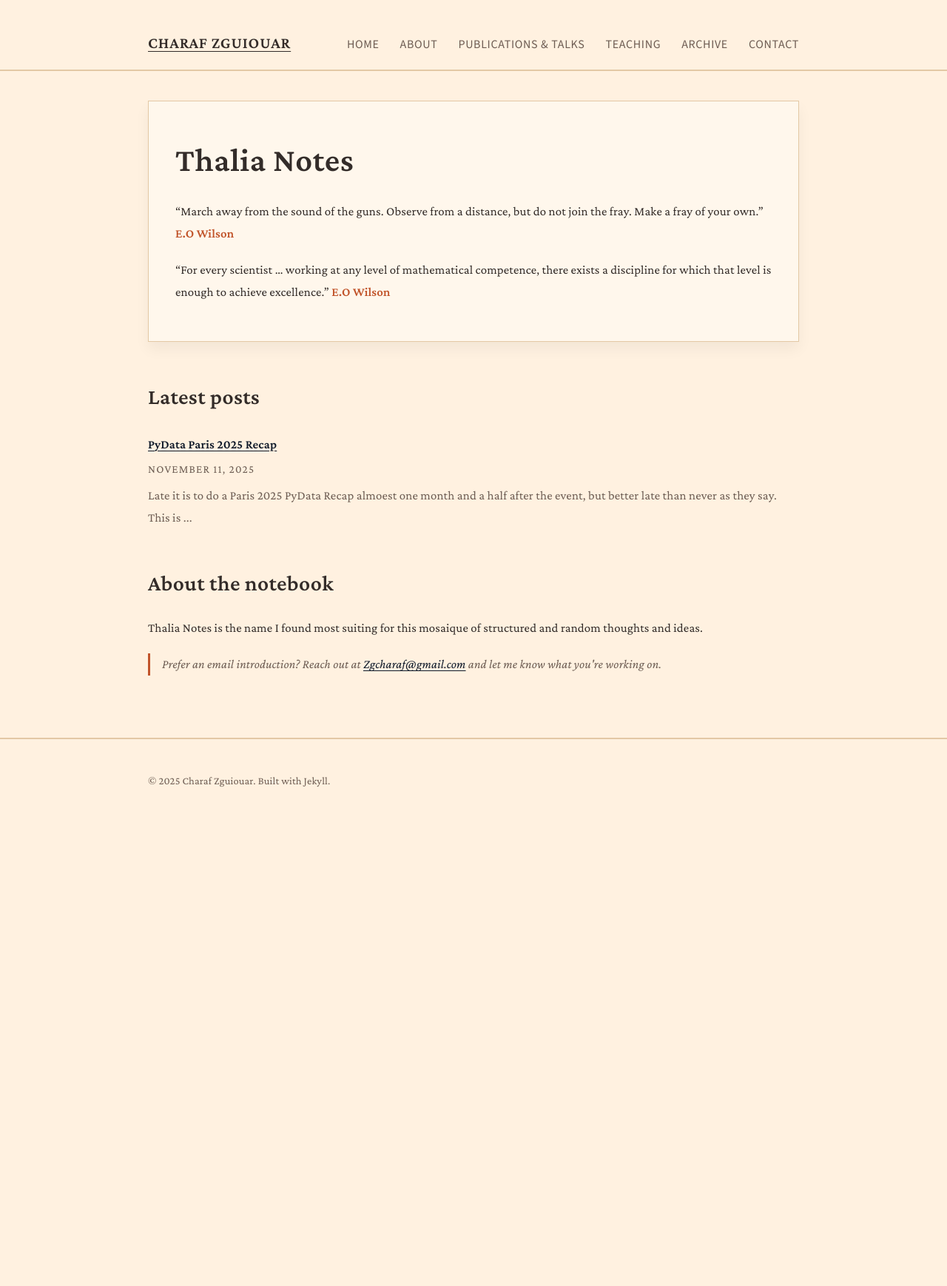
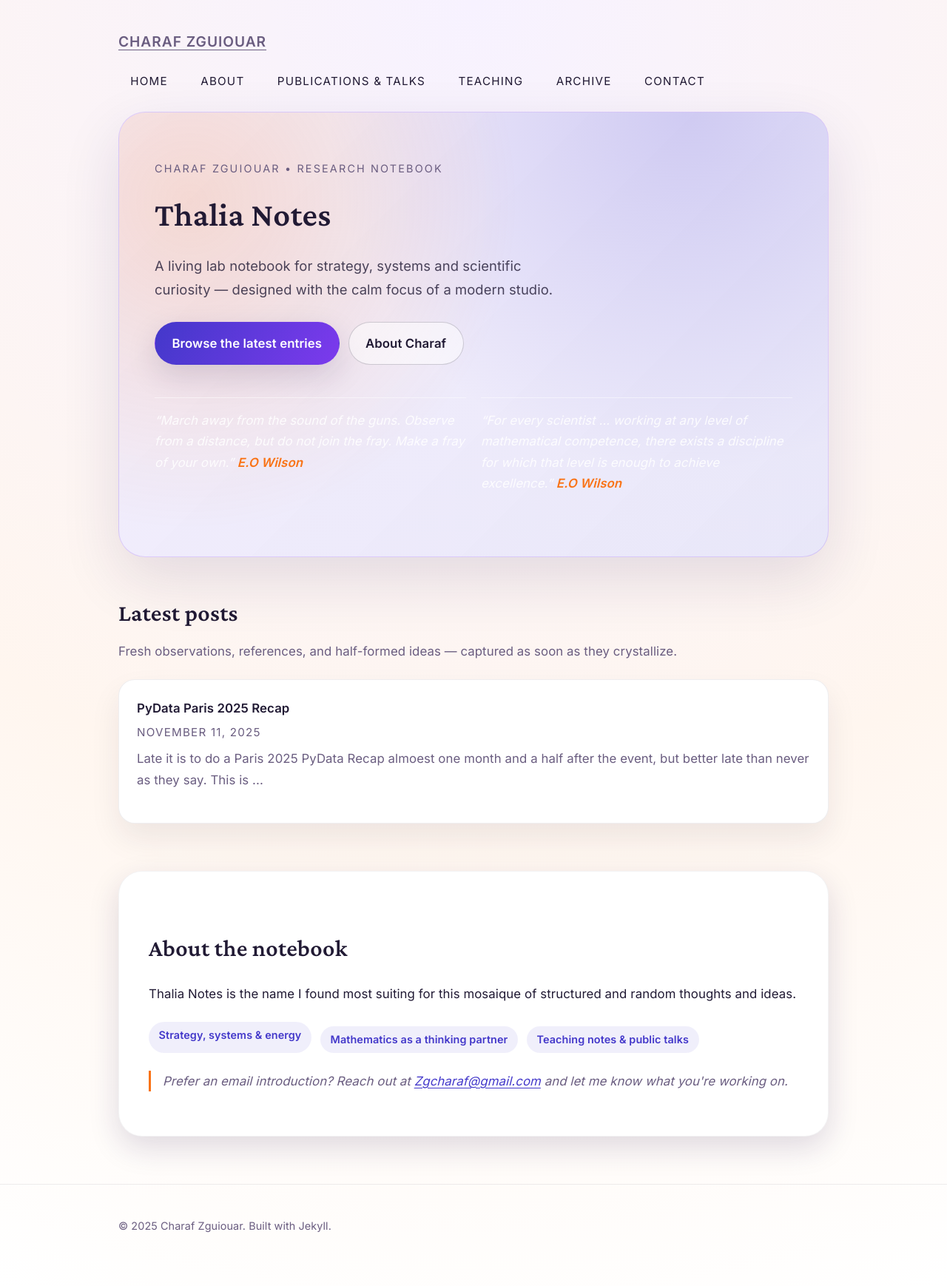
Before and after one commit to zgcharaf/zgcharaf.github.io, a Jekyll site: the page built from index.html, in a window 1280 px wide. Shown: the whole page at 74% size. Built offline with Jekyll 4.4.1, drawn with Linux system fonts in a browser that asks for light colours; before the commit the page ends 1136 px from its top, so only the background shows below that.

Commit message:
Modernize home page hero and styling

```diff
--- a/_layouts/default.html
+++ b/_layouts/default.html
@@ -10,7 +10,7 @@
   <link rel="preconnect" href="https://fonts.gstatic.com" crossorigin>
   <link
     rel="stylesheet"
-    href="https://fonts.googleapis.com/css2?family=Crimson+Pro:ital,wght@0,400;0,500;0,600;0,700;1,400&family=Source+Sans+3:wght@400;600&display=swap">
+    href="https://fonts.googleapis.com/css2?family=Crimson+Pro:ital,wght@0,400;0,500;0,600;0,700;1,400&family=Inter:wght@400;500;600;700&family=Source+Sans+3:wght@400;600&display=swap">
   <link rel="stylesheet" href="{{ '/assets/css/main.css' | relative_url }}">
   <script>
     MathJax = {
--- a/assets/css/main.css
+++ b/assets/css/main.css
@@ -1,14 +1,19 @@
 :root {
   color-scheme: only light;
-  --page-bg: #fff1e0;
-  --surface: #fff7ec;
-  --ink: #332c29;
-  --muted: #6d5d53;
-  --rule: #e3c8a5;
-  --accent-blue: #0f1a2a;
-  --accent-blue-soft: #243449;
-  --accent-red: #c1542a;
-  --code-bg: #f6e7d7;
+  --page-bg: #f7f2ff;
+  --page-bg-secondary: #fff6ef;
+  --surface: #ffffff;
+  --surface-soft: #fbf7ff;
+  --ink: #211a34;
+  --muted: #6a5d80;
+  --rule: rgba(33, 26, 52, 0.08);
+  --accent-blue: #4338ca;
+  --accent-blue-soft: #7c3aed;
+  --accent-red: #f97316;
+  --accent-yellow: #facc15;
+  --code-bg: #f3edff;
+  --shadow-soft: 0 30px 80px rgba(39, 23, 82, 0.12);
+  --shadow-card: 0 15px 40px rgba(39, 23, 82, 0.15);
 }
 
 * {
@@ -17,17 +22,19 @@
 
 body {
   margin: 0;
-  background: var(--page-bg);
+  min-height: 100vh;
+  background: radial-gradient(circle at top, var(--page-bg) 0%, var(--page-bg-secondary) 60%, #fff 100%);
   color: var(--ink);
-  font-family: 'Crimson Pro', 'Times New Roman', serif;
+  font-family: 'Inter', 'Source Sans 3', 'Helvetica Neue', Arial, sans-serif;
   font-size: 1.05rem;
-  line-height: 1.75;
-  letter-spacing: 0.01em;
+  line-height: 1.7;
+  letter-spacing: 0.005em;
   font-feature-settings: 'liga', 'lnum', 'kern';
+  -webkit-font-smoothing: antialiased;
 }
 
 .site-container {
-  width: min(880px, calc(100vw - 3rem));
+  width: min(960px, calc(100vw - 3rem));
   margin: 0 auto;
 }
 
@@ -52,26 +59,26 @@ body {
 }
 
 .site-header {
-  background: var(--page-bg);
-  border-bottom: 2px solid var(--rule);
-  margin-bottom: 2.5rem;
+  background: transparent;
+  border-bottom: none;
+  padding-bottom: 0.5rem;
 }
 
 .header-inner {
   display: flex;
-  align-items: baseline;
+  align-items: center;
   justify-content: space-between;
-  padding: 2.5rem 0 1rem;
+  padding: 2.5rem 0 0.75rem;
   gap: 1rem;
   flex-wrap: wrap;
 }
 
 .site-title {
-  font-size: 1.35rem;
+  font-size: 1.2rem;
   font-weight: 600;
-  letter-spacing: 0.04em;
+  letter-spacing: 0.05em;
   text-transform: uppercase;
-  color: var(--ink);
+  color: var(--muted);
 }
 
 .site-title:hover,
@@ -82,24 +89,27 @@ body {
 
 .site-nav {
   display: flex;
-  gap: 1.75rem;
-  font-family: 'Source Sans 3', 'Helvetica Neue', Arial, sans-serif;
-  font-size: 1rem;
-  letter-spacing: 0.04em;
+  gap: 0.75rem;
+  font-size: 0.95rem;
+  letter-spacing: 0.08em;
   text-transform: uppercase;
   flex-wrap: wrap;
 }
 
 .site-nav a {
-  color: var(--muted);
+  color: var(--ink);
   text-decoration: none;
-  padding: 0.25rem 0;
+  padding: 0.45rem 0.95rem;
+  border-radius: 999px;
+  border: 1px solid transparent;
+  transition: all 150ms ease;
 }
 
 .site-nav a:hover,
 .site-nav a:focus {
   color: var(--accent-blue);
-  text-decoration: underline;
+  border-color: rgba(124, 58, 237, 0.2);
+  background: rgba(124, 58, 237, 0.08);
 }
 
 @media (max-width: 720px) {
@@ -112,25 +122,15 @@ body {
   .site-nav {
     flex-direction: column;
     align-items: stretch;
-    gap: 0.75rem;
-    font-size: 1.05rem;
-    letter-spacing: 0.03em;
+    gap: 0.5rem;
+    font-size: 1rem;
   }
 
   .site-nav a {
     display: block;
-    padding: 0.65rem 1rem;
-    border: 1px solid var(--rule);
-    border-radius: 6px;
-    background: var(--surface);
     text-align: center;
-  }
-
-  .site-nav a:hover,
-  .site-nav a:focus {
-    color: white;
-    background: var(--accent-blue);
-    text-decoration: none;
+    background: rgba(255, 255, 255, 0.75);
+    border: 1px solid rgba(67, 56, 202, 0.2);
   }
 }
 
@@ -139,7 +139,7 @@ body {
 }
 
 .site-footer {
-  border-top: 2px solid var(--rule);
+  border-top: 1px solid var(--rule);
   padding: 1.5rem 0 3rem;
   font-size: 0.9rem;
   color: var(--muted);
@@ -171,10 +171,10 @@ h3,
 h4 {
   font-family: 'Crimson Pro', 'Times New Roman', serif;
   font-weight: 600;
-  letter-spacing: 0.015em;
+  letter-spacing: 0.01em;
   color: var(--ink);
-  margin-top: 2.5rem;
-  margin-bottom: 0.75rem;
+  margin-top: 2.25rem;
+  margin-bottom: 0.65rem;
 }
 
 h1 {
@@ -183,7 +183,7 @@ h1 {
 }
 
 h2 {
-  font-size: clamp(1.5rem, 3vw, 1.85rem);
+  font-size: clamp(1.6rem, 3vw, 2rem);
 }
 
 h3 {
@@ -196,6 +196,69 @@ h4 {
 
 strong {
   font-weight: 600;
+}
+
+.eyebrow {
+  text-transform: uppercase;
+  letter-spacing: 0.15em;
+  font-size: 0.9rem;
+  color: var(--muted);
+  margin-bottom: 0.75rem;
+}
+
+.lede-subtitle {
+  font-size: 1.15rem;
+  max-width: 48ch;
+  color: rgba(33, 26, 52, 0.8);
+  margin-bottom: 1.75rem;
+}
+
+.hero-actions {
+  display: flex;
+  gap: 0.75rem;
+  flex-wrap: wrap;
+  margin-bottom: 1.75rem;
+}
+
+.btn {
+  display: inline-flex;
+  align-items: center;
+  justify-content: center;
+  gap: 0.35rem;
+  padding: 0.85rem 1.4rem;
+  border-radius: 999px;
+  font-weight: 600;
+  text-decoration: none;
+  border: 1px solid transparent;
+  transition: transform 150ms ease, box-shadow 150ms ease, color 150ms ease;
+}
+
+.btn:hover,
+.btn:focus {
+  transform: translateY(-1px);
+}
+
+.btn-primary {
+  background: linear-gradient(120deg, var(--accent-blue) 0%, var(--accent-blue-soft) 100%);
+  color: white;
+  box-shadow: var(--shadow-card);
+}
+
+.btn-primary:hover,
+.btn-primary:focus {
+  color: white;
+}
+
+.btn-ghost {
+  border-color: rgba(33, 26, 52, 0.2);
+  color: var(--ink);
+  background: rgba(255, 255, 255, 0.5);
+}
+
+.btn-ghost:hover,
+.btn-ghost:focus {
+  border-color: rgba(67, 56, 202, 0.4);
+  color: var(--accent-blue);
 }
 
 em {
@@ -270,8 +333,9 @@ pre code {
 .post {
   background: var(--surface);
   padding: 3rem 2.5rem;
-  border: 1px solid var(--rule);
-  box-shadow: 0 10px 18px rgba(20, 17, 15, 0.05);
+  border: 1px solid rgba(33, 26, 52, 0.05);
+  box-shadow: var(--shadow-soft);
+  border-radius: 28px;
 }
 
 .post-header {
@@ -317,10 +381,28 @@ pre code {
 }
 
 .home-lede {
-  background: var(--surface);
-  border: 1px solid var(--rule);
-  padding: 2.5rem 2.25rem 2rem;
-  box-shadow: 0 10px 18px rgba(20, 17, 15, 0.05);
+  background: linear-gradient(135deg, rgba(124, 58, 237, 0.08), rgba(67, 56, 202, 0.12)), var(--surface);
+  border: 1px solid rgba(124, 58, 237, 0.2);
+  padding: 3rem;
+  border-radius: 36px;
+  box-shadow: var(--shadow-soft);
+  position: relative;
+  overflow: hidden;
+}
+
+.home-lede::after {
+  content: '';
+  position: absolute;
+  inset: 0;
+  background: radial-gradient(circle at 10% 20%, rgba(249, 115, 22, 0.18), transparent 45%),
+    radial-gradient(circle at 80% 0%, rgba(67, 56, 202, 0.18), transparent 50%);
+  pointer-events: none;
+  z-index: 0;
+}
+
+.home-lede > * {
+  position: relative;
+  z-index: 1;
 }
 
 .home-lede p {
@@ -331,18 +413,43 @@ pre code {
   margin-top: 3rem;
 }
 
+.home-section.highlight {
+  margin-top: 4rem;
+}
+
 .post-list {
   list-style: none;
   margin: 1.5rem 0 0;
   padding: 0;
+  display: grid;
+  grid-template-columns: repeat(auto-fit, minmax(260px, 1fr));
+  gap: 1.5rem;
 }
 
-.post-list li + li {
-  margin-top: 1.5rem;
+.post-list li {
+  background: var(--surface);
+  padding: 1.5rem;
+  border-radius: 22px;
+  border: 1px solid rgba(33, 26, 52, 0.07);
+  box-shadow: 0 20px 40px rgba(33, 26, 52, 0.08);
+  transition: transform 150ms ease, box-shadow 150ms ease;
+}
+
+.post-list li:hover,
+.post-list li:focus-within {
+  transform: translateY(-4px);
+  box-shadow: 0 25px 60px rgba(33, 26, 52, 0.12);
 }
 
 .post-list a {
   font-weight: 600;
+  text-decoration: none;
+  color: var(--ink);
+}
+
+.post-list a:hover,
+.post-list a:focus {
+  color: var(--accent-blue);
 }
 
 .post-list .post-meta {
@@ -371,6 +478,50 @@ pre code {
   font-style: italic;
 }
 
+.quote-grid {
+  display: grid;
+  gap: 1.25rem;
+  grid-template-columns: repeat(auto-fit, minmax(260px, 1fr));
+}
+
+.quote {
+  padding: 1rem 0;
+  border-top: 1px solid rgba(255, 255, 255, 0.5);
+  color: rgba(255, 255, 255, 0.85);
+  font-style: italic;
+}
+
+.section-lede {
+  margin-top: 0.5rem;
+  color: var(--muted);
+}
+
+.section-card {
+  background: var(--surface);
+  border-radius: 32px;
+  padding: 2.5rem;
+  border: 1px solid rgba(33, 26, 52, 0.05);
+  box-shadow: var(--shadow-card);
+}
+
+.pill-list {
+  list-style: none;
+  padding: 0;
+  margin: 1.5rem 0;
+  display: flex;
+  flex-wrap: wrap;
+  gap: 0.75rem;
+}
+
+.pill-list li {
+  background: rgba(67, 56, 202, 0.08);
+  color: var(--accent-blue);
+  border-radius: 999px;
+  padding: 0.35rem 0.85rem;
+  font-size: 0.9rem;
+  font-weight: 600;
+}
+
 @media (max-width: 720px) {
   .header-inner {
     flex-direction: column;
@@ -381,4 +532,13 @@ pre code {
   .home-lede {
     padding: 2rem 1.5rem;
   }
+
+  .hero-actions {
+    flex-direction: column;
+    align-items: stretch;
+  }
+
+  .section-card {
+    padding: 2rem;
+  }
 }
--- a/index.html
+++ b/index.html
@@ -5,19 +5,30 @@ description: Research notebook presented in a LaTeX-inspired layout.
 ---
 
 <section class="home-lede">
+  <p class="eyebrow">Charaf Zguiouar • Research notebook</p>
   <h1>Thalia Notes</h1>
-  <p>
+  <p class="lede-subtitle">
+    A living lab notebook for strategy, systems and scientific curiosity — designed with the calm focus of a modern studio.
+  </p>
+  <div class="hero-actions">
+    <a class="btn btn-primary" href="{{ '/blog/' | relative_url }}">Browse the latest entries</a>
+    <a class="btn btn-ghost" href="{{ '/about/' | relative_url }}">About Charaf</a>
+  </div>
+  <div class="quote-grid">
+    <p class="quote">
       “March away from the sound of the guns. Observe from a distance, but do not join the fray. Make a fray of your own.”
-    <span class="accent-red">E.O Wilson </span>  </p>
-
-    <p>
+      <span class="accent-red">E.O Wilson </span>
+    </p>
+    <p class="quote">
       “For every scientist … working at any level of mathematical competence, there exists a discipline for which that level is enough to achieve excellence.”
-    <span class="accent-red">E.O Wilson </span>  </p>
-
+      <span class="accent-red">E.O Wilson </span>
+    </p>
+  </div>
 </section>
 
 <section class="home-section">
   <h2>Latest posts</h2>
+  <p class="section-lede">Fresh observations, references, and half-formed ideas — captured as soon as they crystallize.</p>
   {% if site.posts.size > 0 %}
     <ul class="post-list">
       {% for post in site.posts limit: 5 %}
@@ -33,13 +44,20 @@ description: Research notebook presented in a LaTeX-inspired layout.
   {% endif %}
 </section>
 
-<section class="home-section">
+<section class="home-section highlight">
+  <div class="section-card">
     <h2>About the notebook</h2>
     <p>
       Thalia Notes is the name I found most suiting for this mosaique of structured and random thoughts and ideas.
     </p>
+    <ul class="pill-list">
+      <li>Strategy, systems &amp; energy</li>
+      <li>Mathematics as a thinking partner</li>
+      <li>Teaching notes &amp; public talks</li>
+    </ul>
     <p class="note">
       Prefer an email introduction? Reach out at <a href="mailto:{{ site.email }}">{{ site.email }}</a> and let me know
       what you're working on.
     </p>
+  </div>
 </section>
```
Lines whose indentation alone changed are shown as unchanged.
